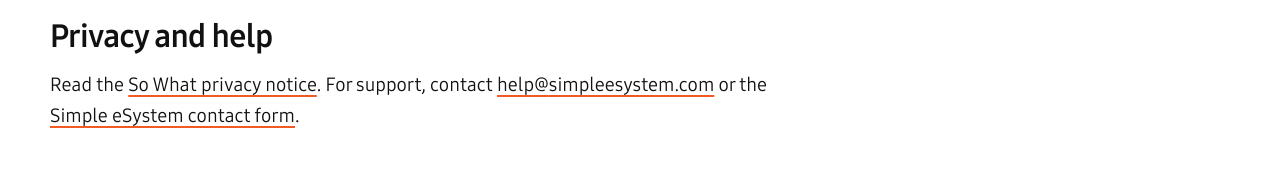
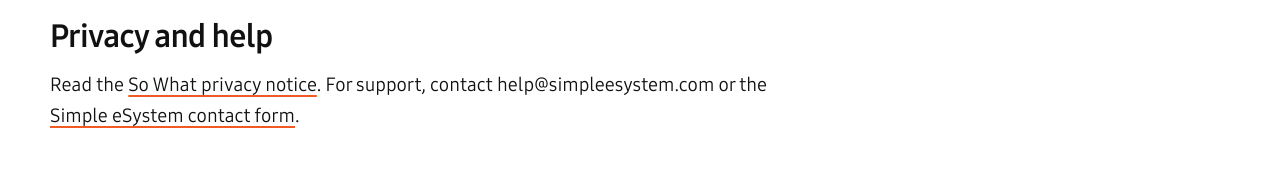
Before and after one commit to simpleesystem/simpleesystem-site, a plain HTML site: page so-what/terms/index.html in a window 1280 px wide. Shown: the part 1348-1529 px from the top of the page. Drawn offline with Linux system fonts and the light colour scheme.

Commit message:
Use copyable support email to preserve published page content

```diff
--- a/so-what/terms/index.html
+++ b/so-what/terms/index.html
@@ -21,7 +21,7 @@
 <h2>Your decisions and responsibilities</h2><p>AI-generated responses can be mistaken or incomplete. Check important facts and review suggested estimates and plans before relying on them. A suggested owner, deadline, or approval is a proposal unless the person with authority has agreed to it.</p><p>So What offers general reflection and planning help. It does not replace professional medical, legal, financial, or other specialized advice when that is needed.</p>
 <h2>Actions outside the conversation</h2><p>Writing a plan does not send messages, reserve services, authorize spending, make commitments, or schedule reminders. Any external action requires a capable tool and appropriate authorization.</p>
 <h2>Use and attribution</h2><p>You may use So What for your own personal or business planning. Jason Claybrook is the creator of the So What additions and workflow. References to NEPQ-inspired questions do not claim certification, endorsement, or affiliation with its owners. Third-party AI products remain subject to their own terms.</p>
-<h2>Privacy and help</h2><p>Read the <a href="/so-what/privacy/">So What privacy notice</a>. For support, contact <a href="mailto:help%40simpleesystem.com">help<span>@</span>simpleesystem.com</a> or the <a href="https://simpleesystem.com/contact/">Simple eSystem contact form</a>.</p></div></main>
+<h2>Privacy and help</h2><p>Read the <a href="/so-what/privacy/">So What privacy notice</a>. For support, contact <span>help<span>@</span>simpleesystem.com</span> or the <a href="https://simpleesystem.com/contact/">Simple eSystem contact form</a>.</p></div></main>
 <footer class="sw-footer"><span>So What by Jason Claybrook</span><a href="/so-what/support/">Support</a><a href="/so-what/privacy/">Privacy</a><a href="/so-what/terms/">Terms</a><a href="/">Simple eSystem</a></footer>
 </div>
 </body>
```
